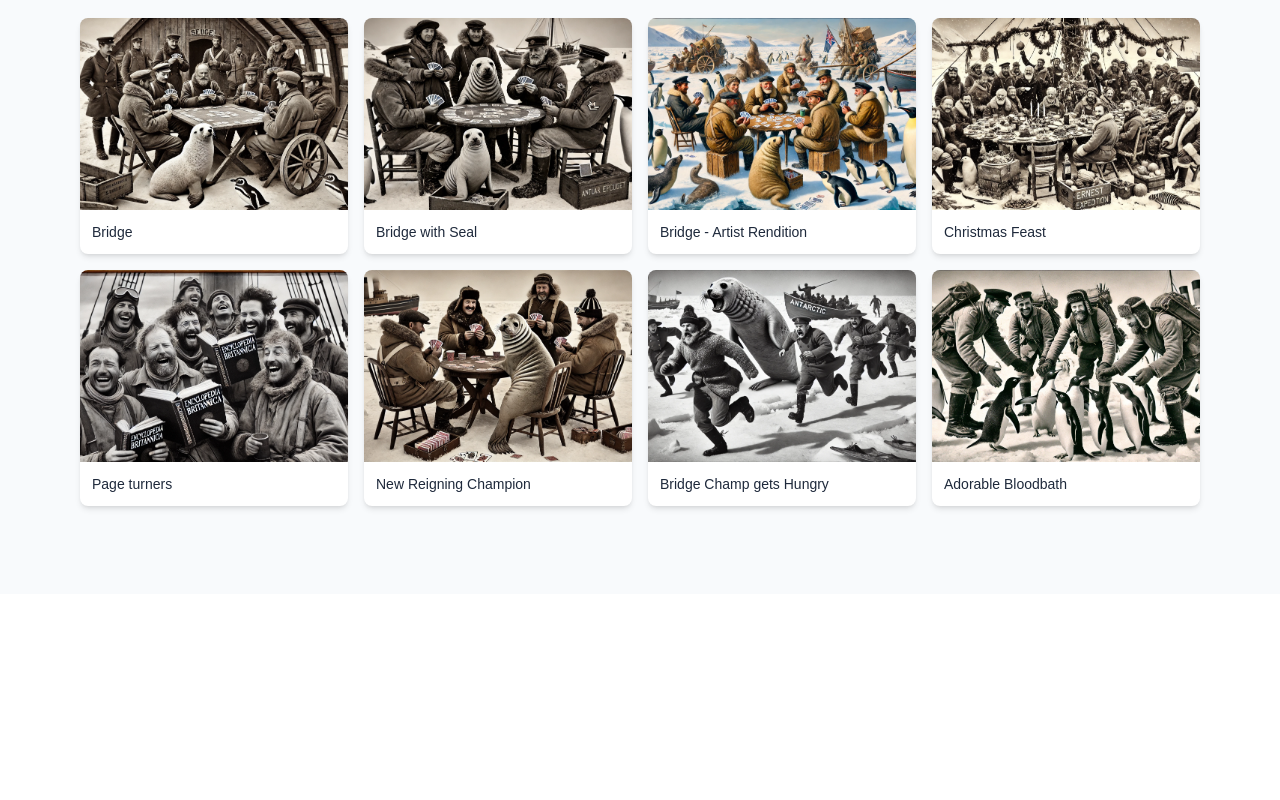
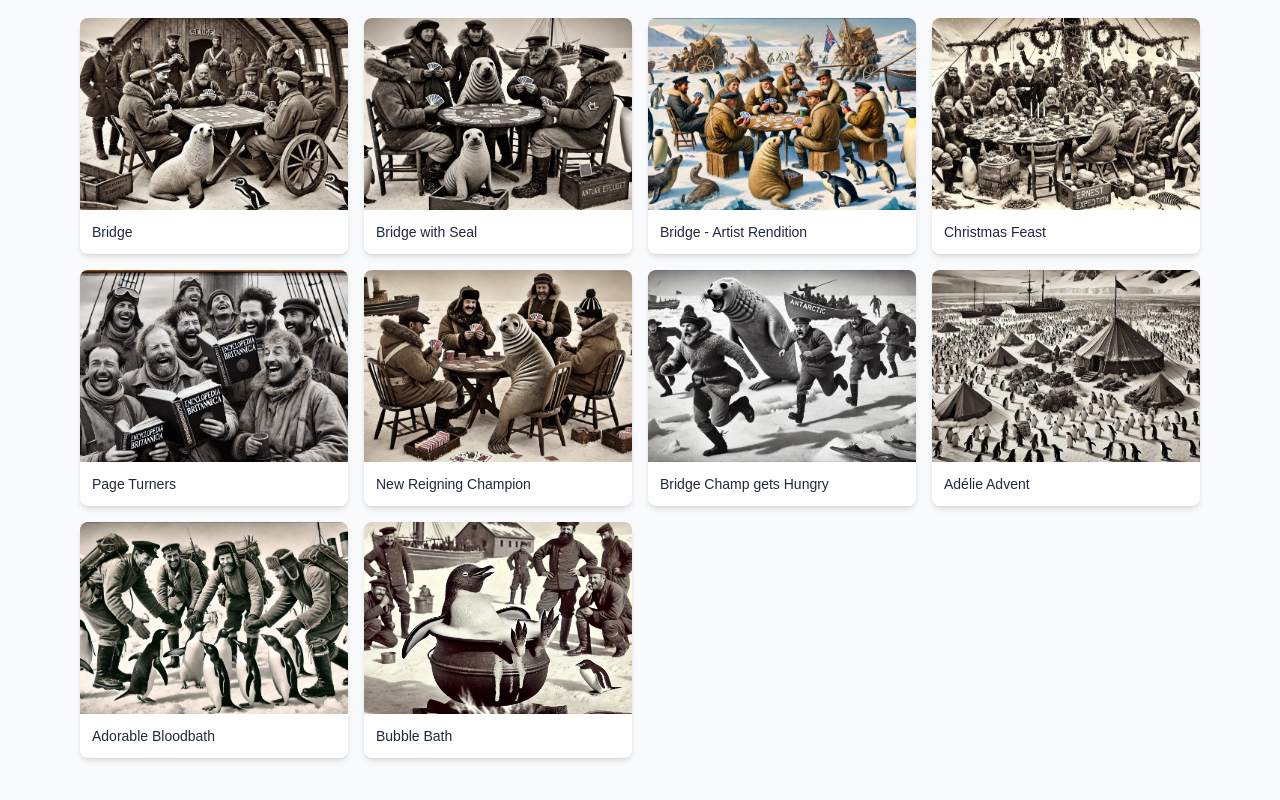
Before and after one commit to milotoor/shackletown, a Next.js app: page /kodiaktography in a window 1280 px wide. Shown: the part 2511-3311 px from the top of the page. Before the commit the page ends 3105 px from the top, so only its background shows below. Built offline with nearby package versions, Linux system fonts and the light colour scheme; a web font is replaced by a local one.

Commit message:
More kodiaktographs

```diff
--- a/src/app/kodiaktography/page.tsx
+++ b/src/app/kodiaktography/page.tsx
@@ -24,7 +24,7 @@ const images = [
   {
     src: "/kodiaktography/encyclopedia_britannica.webp",
     alt: "Encyclopedia Britannica",
-    title: "Page turners",
+    title: "Page Turners",
   },
   {
     src: "/kodiaktography/leopard_seal_bridge.webp",
@@ -37,9 +37,19 @@ const images = [
     title: "Bridge Champ gets Hungry",
   },
   {
+    src: "/kodiaktography/penguin_rookery.webp",
+    alt: "Penguin rookery",
+    title: "Adélie Advent",
+  },
+  {
     src: "/kodiaktography/penguin_slaughter.webp",
     alt: "Penguin slaughter",
     title: "Adorable Bloodbath",
+  },
+  {
+    src: "/kodiaktography/bubble_bath.webp",
+    alt: "Bubble bath",
+    title: "Bubble Bath",
   },
 ];
 
```
Also changed, not shown: public/kodiaktography/bubble_bath.webp (added), public/kodiaktography/penguin_rookery.webp (added).
